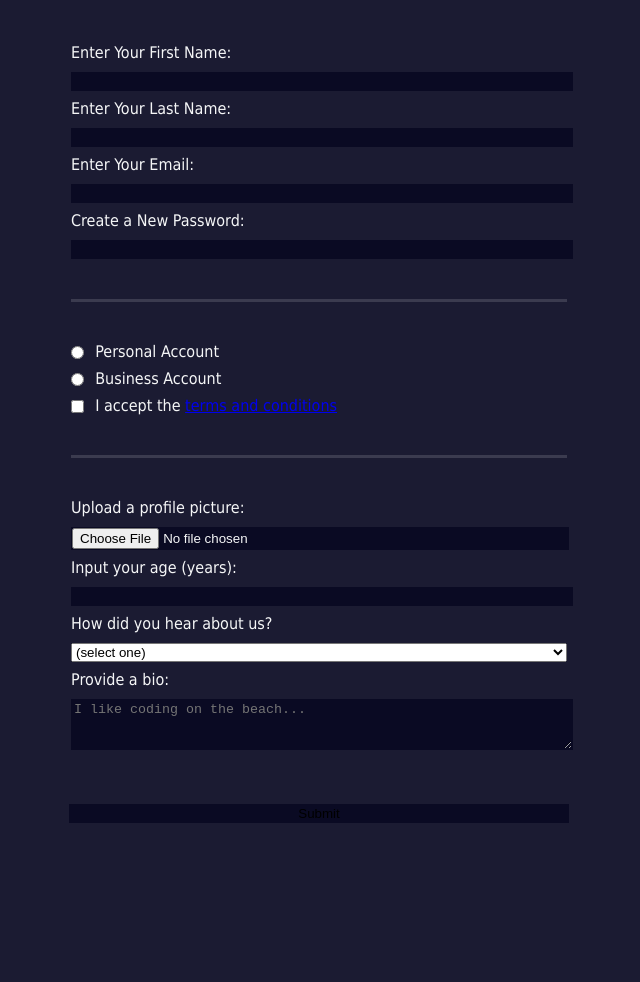
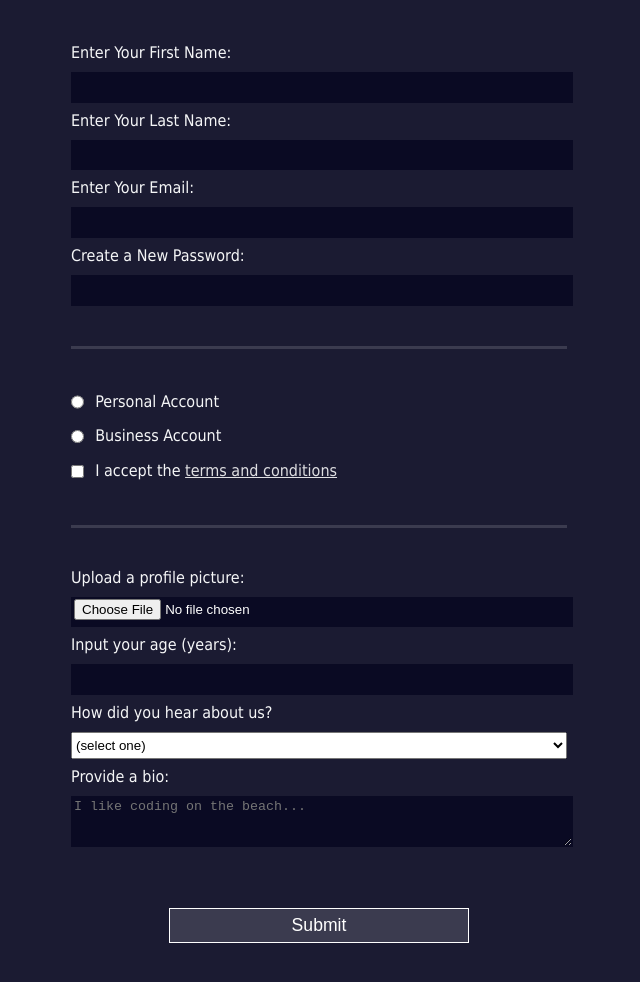
Before and after one commit to VION79/registrationForm, a plain HTML site: page index.html in a window 1280 px wide. Shown: the part 134-1116 px from the top of the page, without its empty margins (321-961 px from the left). Before the commit the page ends 957 px from the top, so only its background shows below. Drawn offline with Linux system fonts and the light colour scheme.

Commit message:
upto completion

```diff
--- a/styles.css
+++ b/styles.css
@@ -62,6 +62,52 @@ Step 53
 To make the input and textarea elements blend in with the background theme, set their background-color to #0a0a23.
 Then, give them a 1px, solid border with a color of #0a0a23.
 
+Step 54
+Currently, if you type in the input or textarea elements, you will not be able to see the text. Also, their height is too
+small to be easy to use.
+Fix this, by setting the color to #ffffff, and setting their min-height to 2em.
+
+Step 55
+You want the select element to remain with a white background, but now it is not getting the same min-height as the input and
+textarea elements. Move the min-height property and value so that all three element types have the same min-height value, and
+the select element still has a white background.
+
+Step 56Passed
+To style the submit button, you can use an attribute selector, which selects an element based on the given attribute value.
+Here is an example:
+input[name="password"]
+The above selects input elements with a name attribute value of password. Now, use the attribute selector to style the submit
+button with a display of block, and a width of 60%.
+
+Step 57
+With a display of block the submit button sits flush against the left edge of its parent.
+Use the same technique used to center the form to center the submit button.
+
+Step 58
+To make the submit button look more in line with the rest of the form, give it the same height as the other fields (2em).
+Also, increase the font-size to 1.1rem.
+
+Step 59
+To make the submit button appear more distinct, give it a background-color of #3b3b4f, and a border-color of white.
+
+Step 60
+Lastly, for the submit button, you want to separate it from the fieldset above, and adjust its width to never be below 300px.
+Change the margin property to include 1em on the top and bottom, while leaving the right and left margins set to auto.
+Then set the width as described above.
+
+Step 61
+Most browsers inject their own default CSS properties and values for different elements. If you look closely, you might be
+able to notice the file input is smaller than the other text input elements. By default, a padding of 1px 2px is given to
+input elements you can type in.
+Using another attribute selector, style the input with a type of file to be the same padding as the other input elements.
+
+Step 62
+Speaking of padding, the submit button is sitting at the bottom of the form element. Add 2em of padding only to the
+bottom of the form.
+
+Step 63
+Last, but not least, change the text color of the terms and conditions link to #dfdfe2.
+Well done! You have completed the final part of the Registration Form practice project.
 
 
 */
@@ -91,6 +137,7 @@ form {
   max-width: 500px;
   min-width: 300px;
   width: 60vw;
+  padding-bottom: 2em;
 }
 
 fieldset {
@@ -106,6 +153,7 @@ fieldset:last-of-type {
 input, textarea, select {
   width: 100%;
   margin: 10px 0 0 0;
+  min-height: 2em;
 }
 
 .inline {
@@ -118,5 +166,26 @@ input, textarea, select {
 input, textarea {
   background-color:#0a0a23;
   border: 1px solid #0a0a23;
+  color: #ffffff;
+}
+
+input[type="submit"] { /* Why the type attribute was used? Why could value attribute be used?*/
+  display: block;
+  width: 60%;
+  margin: 0 auto;
+  height: 2em;
+  font-size: 1.1rem;
+  background-color:#3b3b4f;
+  border-color: white;
+  min-width: 300px;
+  margin: 1em auto 1em auto;
 
 }
+
+input[type="file"] {
+  padding: 1px 2px;
+}
+
+a {
+  color:#dfdfe2;
+}
```
